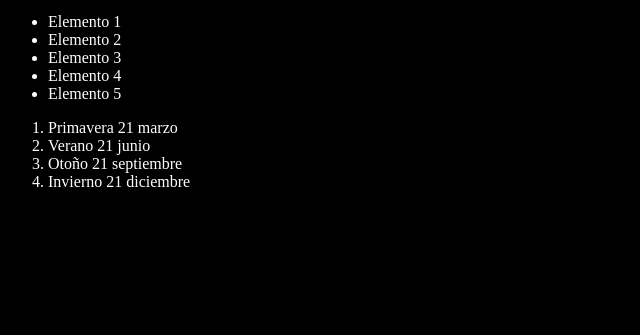
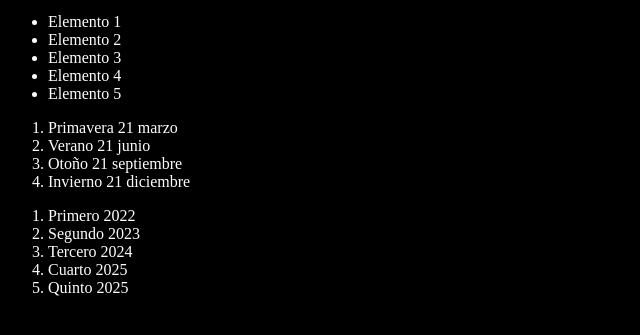
Before and after one commit to TheGodBug/youtube-git-forked, a plain HTML site: page index.html in a window 1280 px wide. Shown: the part 101-436 px from the top of the page, without its empty margins (0-640 px from the left). Drawn offline with Linux system fonts and the light colour scheme.

Commit message:
Agregando ordinal numbers with years

```diff
--- a/index.html
+++ b/index.html
@@ -26,6 +26,13 @@
       <li>Otoño 21 septiembre</li>
       <li>Invierno 21 diciembre</li>
     </ol>
+    <ol>
+      <li>Primero 2022</li>
+      <li>Segundo 2023</li>
+      <li>Tercero 2024</li>
+      <li>Cuarto 2025</li>
+      <li>Quinto 2025</li>
+    </ol>
     <script src="index.js"></script>
   </body>
 </html>
```
